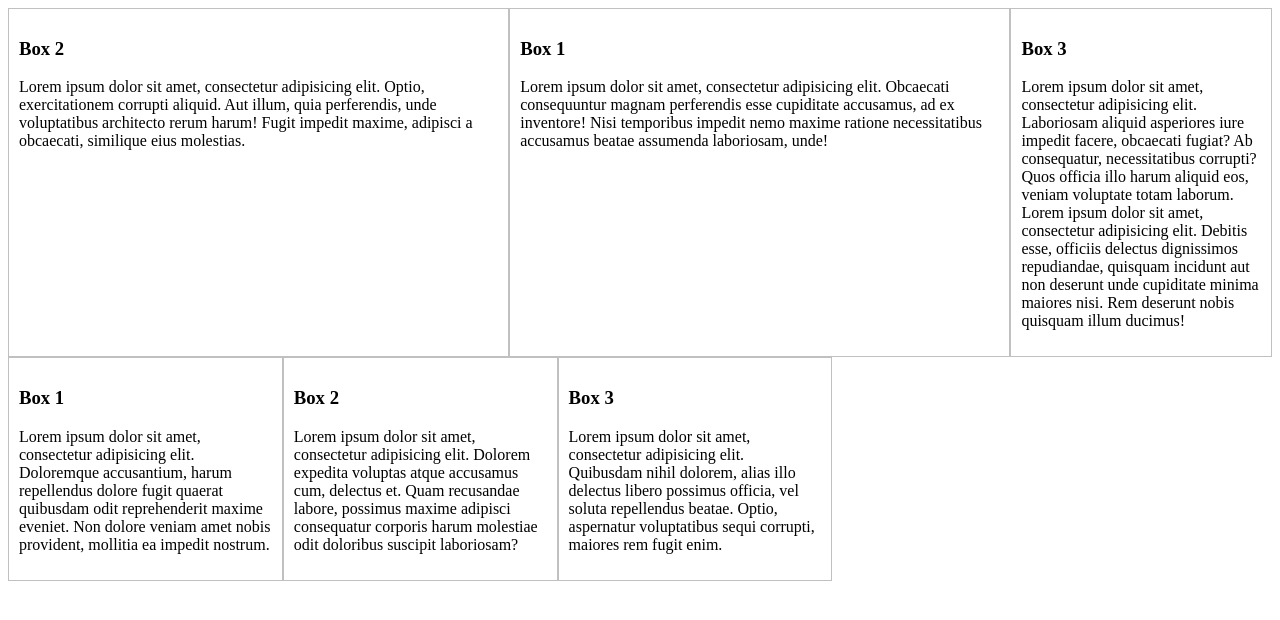
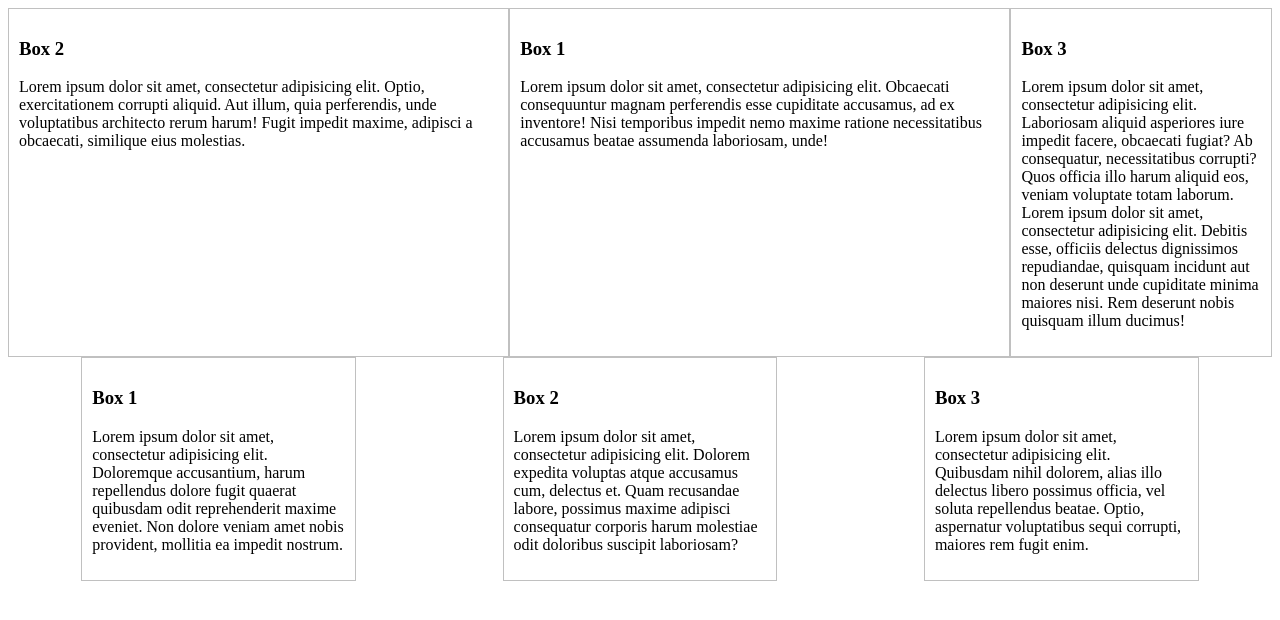
Before and after one commit to RomanShuruiev/Study, a website: page app/index.html in a window 1280 px wide. Drawn offline with Linux system fonts and the light colour scheme.

Commit message:
adaptive-1

```diff
--- a/app/index.html
+++ b/app/index.html
@@ -1,8 +1,14 @@
 <style>
-	.container-1, .container-2{
-	display: flex;
-	align-items: stretch;
-	flex-direction: row;
+	@media (min-width: 500px){
+		.container-1, .container-2{
+		display: flex;
+		align-items: stretch;
+		flex-direction: row;
+		}
+
+		.container-2{
+			justify-content: space-around;
+		}
 	}
 
 	.container-1 div, .container-2 div{
@@ -26,7 +32,7 @@
 	}
 
 	.box{
-		width: 20%;
+		flex-basis: 20%;
 	}
 </style>
 
```
